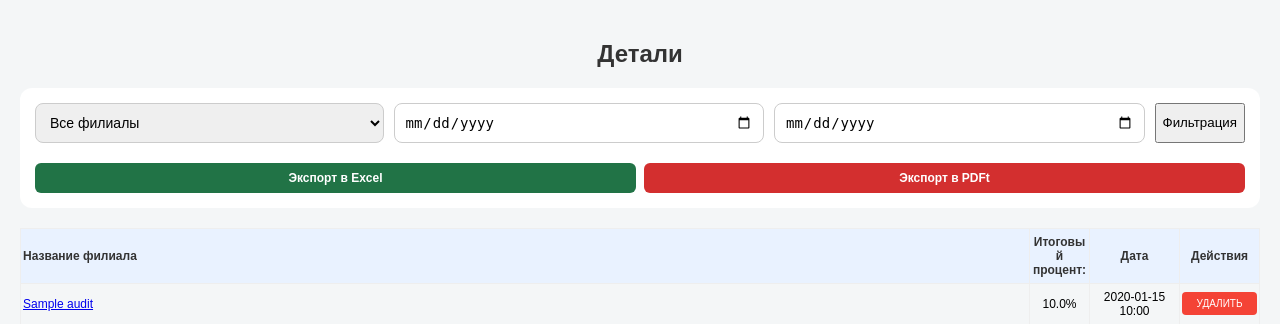
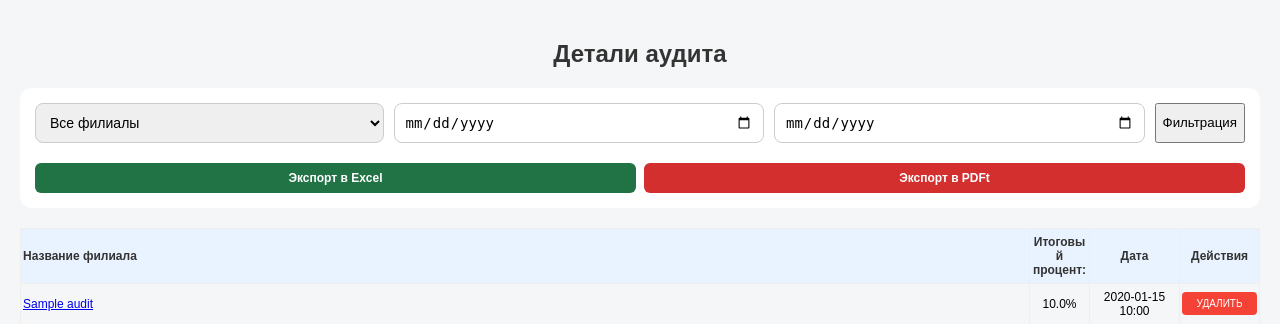
Before and after one commit to it732/Maxway_standart, a Django app: page /page/ in a window 1280 px wide. Shown: the top 324 px of the page. Run offline with Django 5.2, Linux system fonts and the light colour scheme; tables that the repository leaves empty hold one stand-in row (values such as "Sample post").

Commit message:
Update audit_page.html

```diff
--- a/checklist/templates/audit_page.html
+++ b/checklist/templates/audit_page.html
@@ -3,7 +3,7 @@
 
 {% block content %}
 
-<h2>Детали </h2>
+<h2>Детали аудита </h2>
 
 <form method="GET" class="filters">
     <select name="filial">
```
